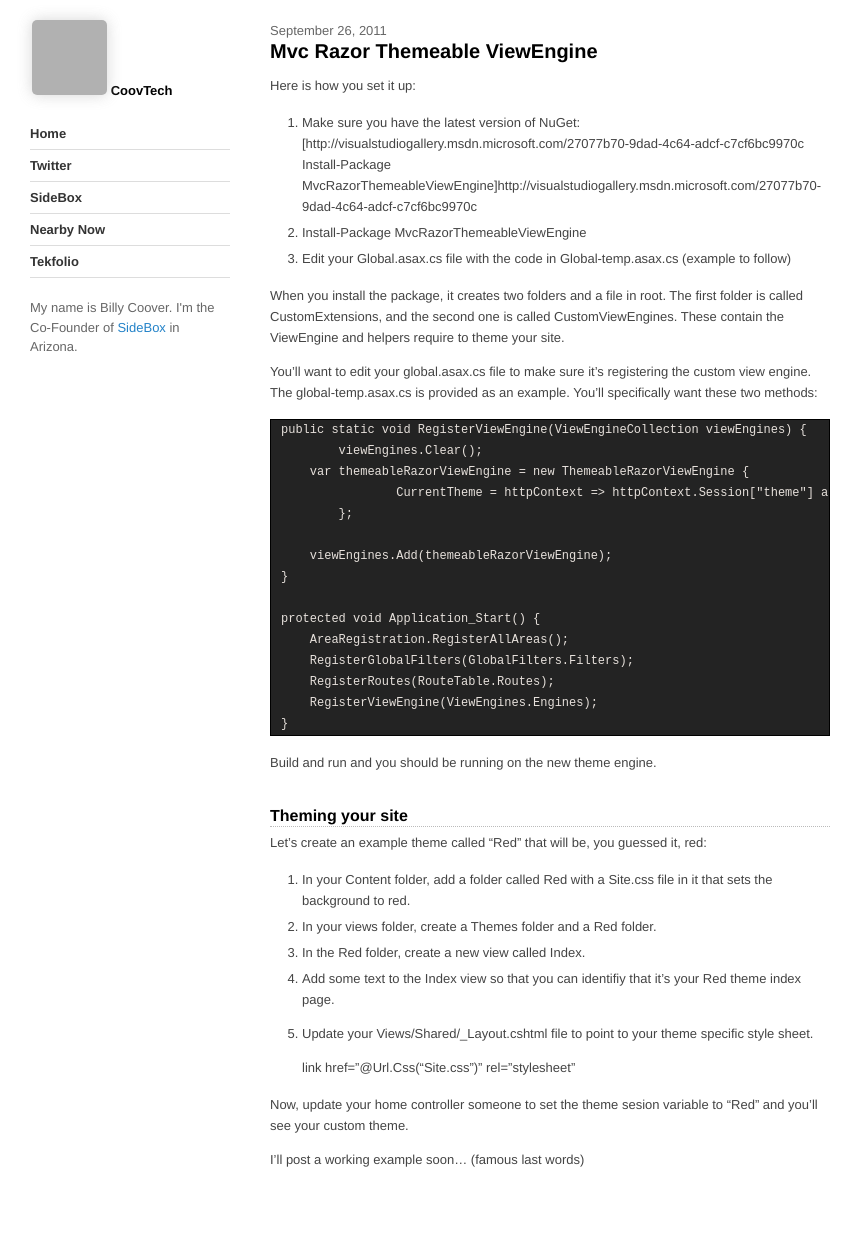
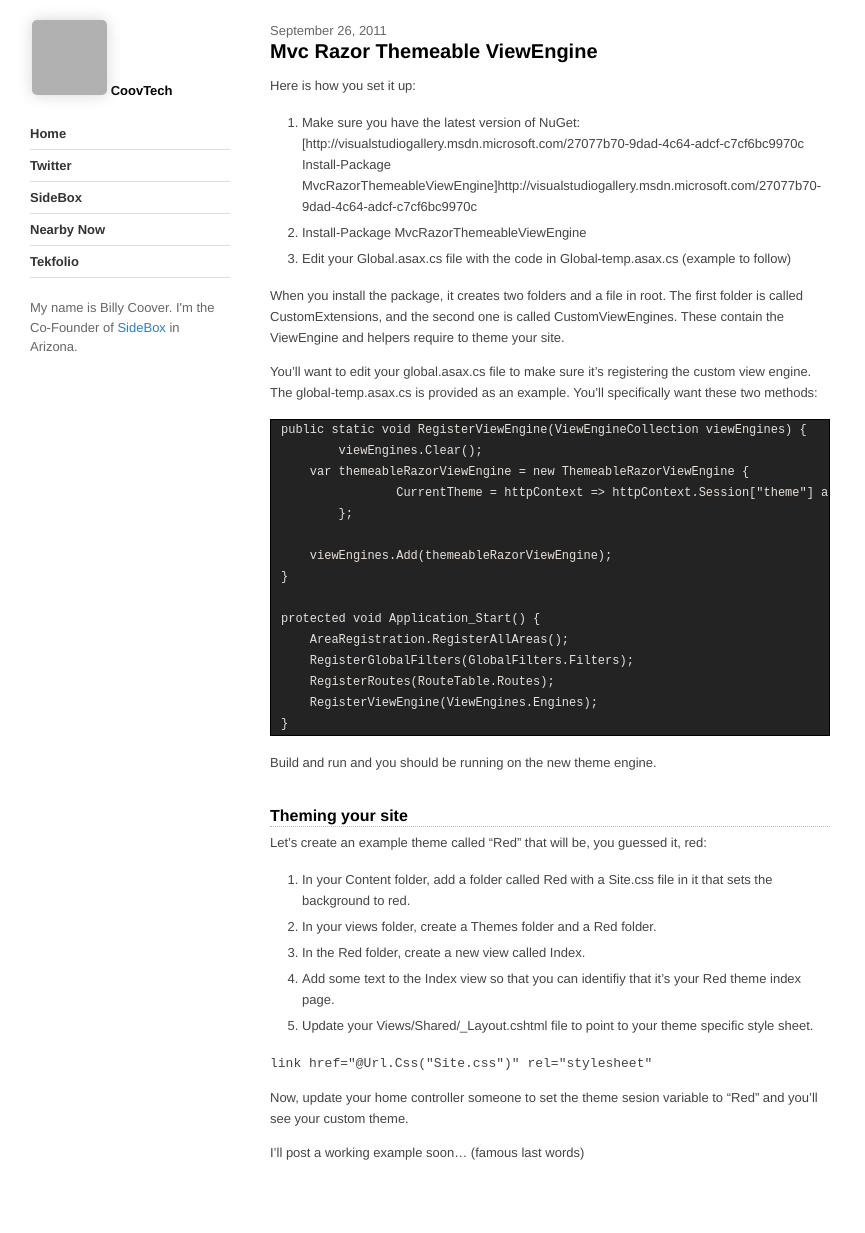
Before and after one commit to azcoov/azcoov.github.com, a Jekyll site: the page built from _posts/2011-09-26-razor-view-engine.md, in a window 1280 px wide. Shown: the whole page, without its empty margins (0-865 px from the left). Built offline with Jekyll 4.4.1, drawn with Linux system fonts in a browser that asks for light colours; Markdown is read by kramdown in place of the engine named in the settings; grey boxes are pictures that could not be loaded.

Commit message:
trying to format this sucker

```diff
--- a/_posts/2011-09-26-razor-view-engine.md
+++ b/_posts/2011-09-26-razor-view-engine.md
@@ -44,7 +44,7 @@
 4. Add some text to the Index view so that you can identifiy that it's your Red theme index page.
 5. Update your Views/Shared/_Layout.cshtml file to point to your theme specific style sheet.
 
-	link href="@Url.Css("Site.css")" rel="stylesheet"
+`link href="@Url.Css("Site.css")" rel="stylesheet"`
 
 Now, update your home controller someone to set the theme sesion variable to "Red" and you'll see your custom theme.
 
```
